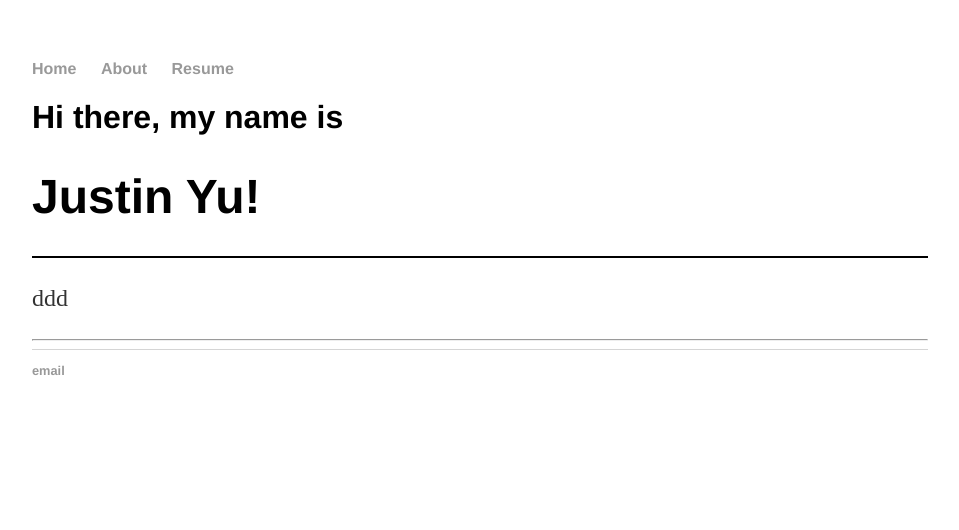
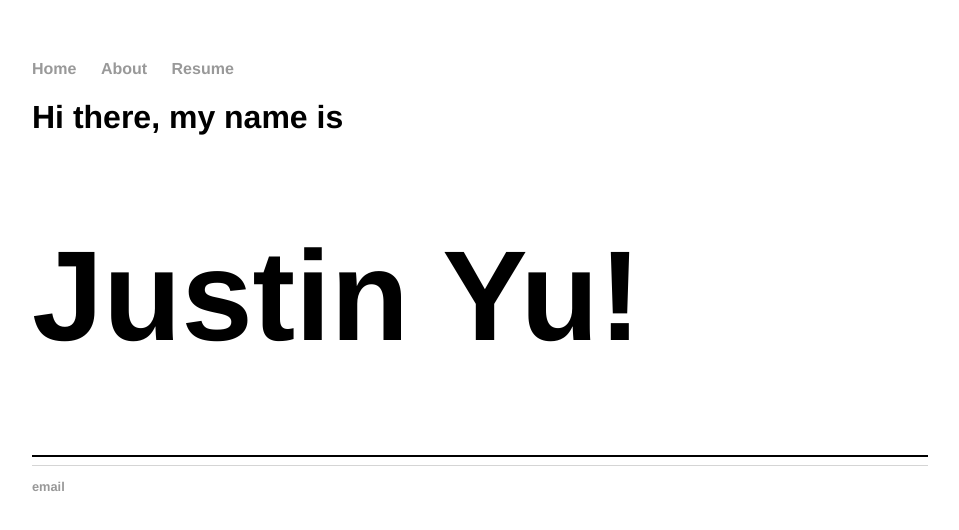
Before and after one commit to justinjelly/justinjelly.github.io, a Jekyll site: the page built from index.html, in a window 1280 px wide. Shown: the top 530 px of the page, without its empty margins (160-1119 px from the left). Built offline with Jekyll 4.4.1, drawn with Linux system fonts in a browser that asks for light colours.

Commit message:
Update index.html

```diff
--- a/index.html
+++ b/index.html
@@ -4,8 +4,6 @@ title: Justin Yu
 ---
 <div class="blurb">
 	<h1 style="font-size:2em;">Hi there, my name is</h1>
-	<h1>Justin Yu!</h1>
+	<h1 style="font-size:8em;">Justin Yu!</h1>
 	<hr style="height:2px;border-width:0;color:black;background-color:black">
-	<p>ddd</p>
-	<hr>
 </div><!-- /.blurb -->
```
